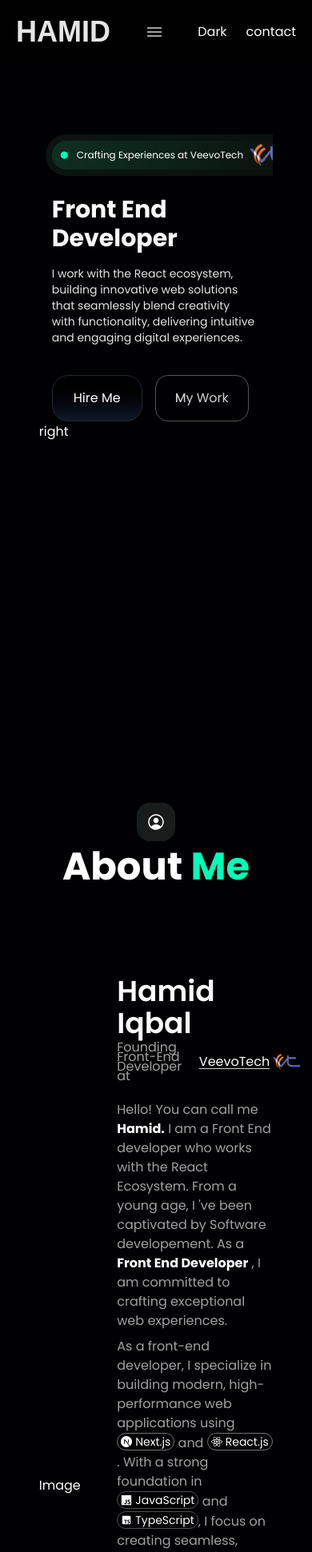
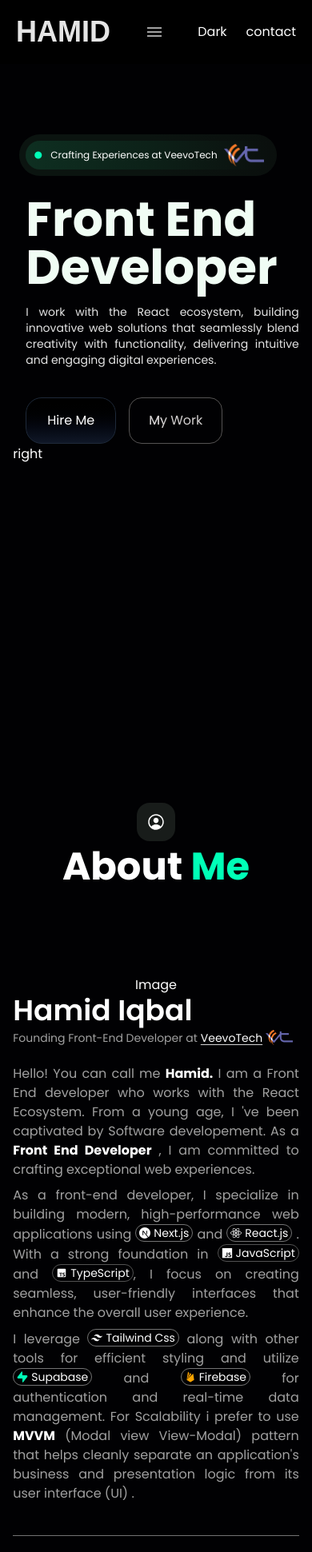
Before and after one commit to Hamid-Iqball/HamidIqbal-portfolio, a Next.js app: page / in a window 390 px wide. Shown: the top 1941 px of the page at 80% size. Built offline with nearby package versions, Linux system fonts and the light colour scheme; a web font is replaced by a local one.

Commit message:
improved responsiveness

```diff
--- a/src/app/page.tsx
+++ b/src/app/page.tsx
@@ -1,5 +1,6 @@
 import About from "@/components/About"
 import Hero from "@/components/Hero"
+import Projects from "@/components/Projects"
 import Skills from "@/components/Skills"
 
 
@@ -7,16 +8,19 @@ import Skills from "@/components/Skills"
 function Home() {
   return (
     < >
-      <section className="w-3/4 max-w-full mx-auto min-h-screen">
+      <section className="md:w-3/4 w-11/12 mx-auto min-h-screen">
 
     <Hero/>
       </section>
-      <section className="w-3/4 max-w-full mx-auto min-h-screen  ">
+      <section className="md:w-3/4 w-11/12 mx-auto min-h-screen  ">
 
     <About/>
       </section>
       <section className=" mx-1 sm:w-3/4 max-w-full sm:mx-auto text-white">
         <Skills/>
+      </section>
+      <section className="text-white w-3/4 max-w-full mx-auto min-h-screen">
+        <Projects/>
       </section>
 
     </>
--- a/src/components/About.tsx
+++ b/src/components/About.tsx
@@ -12,7 +12,7 @@ import { SiNextdotjs, SiTailwindcss } from "react-icons/si"
 
 function About() {
   return (
-    <div className="min-h-screen justify-between  mx-auto text-white mb-12 " id="about">
+    <div className="min-h-screen  justify-between  mx-auto text-white mb-12 " id="about">
       {/* Heading */}
       <div className="flex flex-col items-center justify-between gap-2 mb-16">
 
@@ -21,13 +21,13 @@ function About() {
       </div>
 
       {/* section 2 */}
-      <div className=" flex justify-between items-center mt-28">
+      <div className=" flex justify-between flex-col md:flex-row items-center mt-28">
 
     <div>Image</div>
-    <div className="w-full max-w-2/3  border-b-[1px] border-b-neutral-500">
+    <div className=" md:max-w-2/3 text-justify  border-b-[1px] border-b-neutral-500">
       <h1 className="text-4xl font-semibold mb-1">Hamid Iqbal</h1>
 
-      <p className="flex items-center gap-1 text-neutral-400 mb-6 leading-3">Founding Front-End Developer at <Link href="https://veevotech.com/" className="underline decoration-1 decoration-neutral-300 flex  items-center gap-1 underline-offset-3 hover:decoration-blue-200  text-white "> VeevoTech  <Image src="/vt_logo.png" alt="logo" height={34} width={34} /> </Link> </p>
+      <p className="flex items-center gap-1 text-neutral-400 mb-6 leading-3 text-sm md:text-base">Founding Front-End Developer at <Link href="https://veevotech.com/" className="underline decoration-1 decoration-neutral-300 flex  items-center gap-1 underline-offset-3 hover:decoration-blue-200  text-white "> VeevoTech  <Image src="/vt_logo.png" alt="logo" height={34} width={34} /> </Link> </p>
 
       <p className=" text-neutral-400 mb-2">Hello! You can call me <strong className="text-white">Hamid.</strong> I am a Front End developer who works with the React Ecosystem. From a young age, I &apos;ve been captivated by Software developement. As a <strong className="text-white"> Front End Developer
         </strong> , I am committed to crafting exceptional web experiences.
--- a/src/components/Hero.tsx
+++ b/src/components/Hero.tsx
@@ -23,11 +23,11 @@ function Hero() {
       {/* Heading 2 */}
       <div className="ml-4 mb-5 ">
 
-    <h1 className=" text-3xl sm:text-5xl font-bold text-neutral-50 flex mb-4 ">
+      <h1 className="text-6xl md:text-5xl font-bold text-green-50  flex mb-4">
+  Front End Developer
+</h1>
 
-
-        Front End Developer</h1>
-     <p className="sm:text-base text-neutral-200 text-sm w-11/12">I work with the React ecosystem, building innovative web solutions that seamlessly blend creativity with functionality, delivering intuitive and engaging digital experiences.</p>
+     <p className="sm:text-base text-neutral-200 text-sm text-justify">I work with the React ecosystem, building innovative web solutions that seamlessly blend creativity with functionality, delivering intuitive and engaging digital experiences.</p>
       </div>
 
       {/* Buttons */}
--- /dev/null
+++ b/src/components/Projects.tsx
@@ -0,0 +1,22 @@
+"use client"
+
+import { FaFolderOpen } from "react-icons/fa"
+
+
+function Projects() {
+  return (
+    <div  id="projects">
+ <div className="flex flex-col items-center justify-between gap-2 mb-16">
+
+      <p className="text-center bg-[#181C1A] p-3 rounded-2xl"><FaFolderOpen size={24}/></p>
+          <h1 className="text-center text-5xl font-bold">My <span className="text-HGreen">Projects</span> </h1>
+          <p className="  bg-gradient-to-r from-neutral-400 via-neutral-200 to-neutral-400 text-transparent bg-clip-text mb-12">
+                    My Work that i am proud of
+                </p>
+      </div>
+
+    </div>
+  )
+}
+
+export default Projects
--- a/src/data/constants.ts
+++ b/src/data/constants.ts
@@ -32,7 +32,7 @@ export const navLinks:Navbar[] = [
     {
       id: 4,
       name: 'Projects',
-      href: '#contact',
+      href: '#projects',
     },
   ];
 
```
